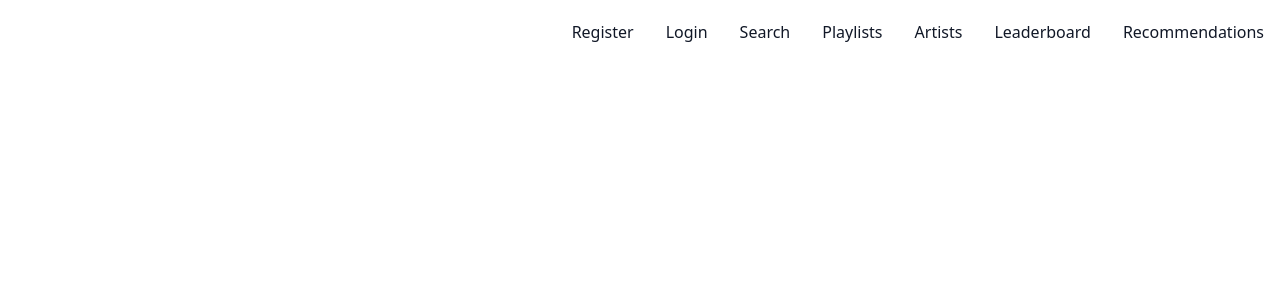
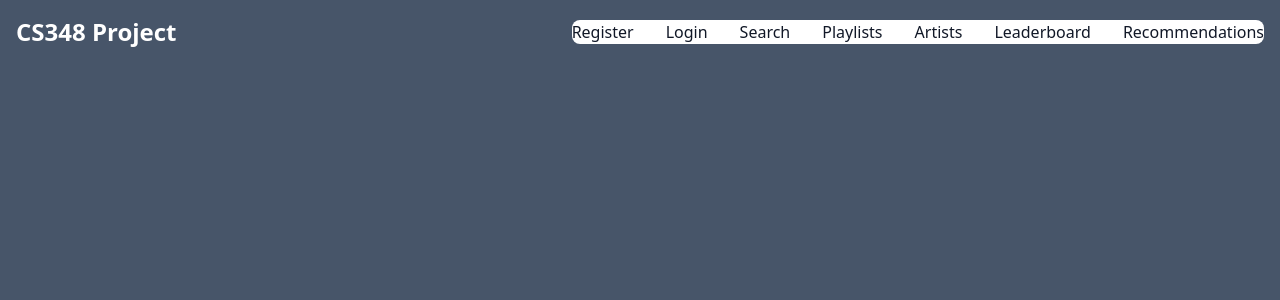
Before and after one commit to Taqvis/cs348-project, a React (Vite) app: page / in a window 1280 px wide. Shown: the top 300 px of the page. Built offline with nearby package versions, Linux system fonts and the light colour scheme.

Commit message:
fixed overflow stylings

```diff
--- a/src/App.jsx
+++ b/src/App.jsx
@@ -11,7 +11,7 @@ import Recommendation from "./pages/Recommendation";
 
 export default function App() {
   return (
-    <div>
+    <div className="bg-slate-600 h-screen">
       <BrowserRouter>
         <nav className="border-gray-200 dark:bg-gray-900">
           <div className="max-w-screen-xl flex flex-wrap items-center justify-between mx-auto p-4">
```
